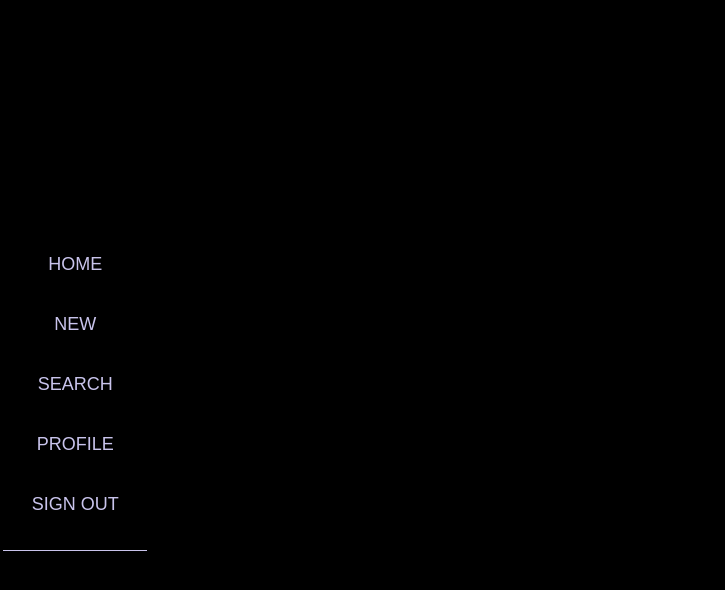
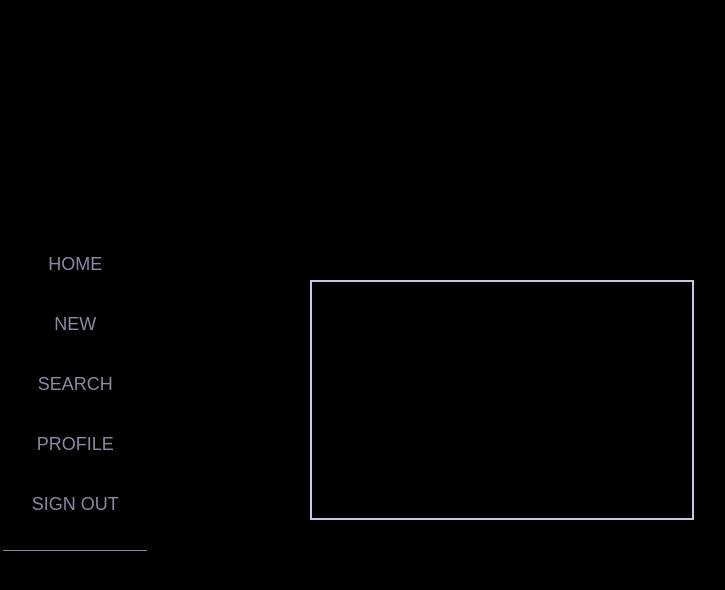
Before and after one commit to brunobaronims/aform, a Next.js app in the folder client/: page /home in a window 1280 px wide. Both pictures are taken after a click on the button "NEW". Shown: the top 590 px of the page, without its empty margins (138-863 px from the left). Built offline with nearby package versions, Linux system fonts and the light colour scheme; no server answers; a web font is replaced by a local one.

Commit message:
Update deploy.yml

```diff
--- a/client/src/app/home/page.tsx
+++ b/client/src/app/home/page.tsx
@@ -4,6 +4,10 @@ import { getAuth, signOut } from 'firebase/auth';
 import { useRouter } from 'next/navigation';
 import { app } from '@/providers/Firebase';
 import { AppRouterInstance } from 'next/dist/shared/lib/app-router-context';
+
+import PostModal from '@/components/postModal';
+import { useState } from 'react';
+import { createPortal } from 'react-dom';
 
 async function firebaseSignOut(router: AppRouterInstance) {
   const auth = getAuth(app);
@@ -18,15 +22,20 @@ async function firebaseSignOut(router: AppRouterInstance) {
 
 export default function Home() {
   const router = useRouter();
+  const [postModalOpen, setPostModalOpen] = useState(false);
 
   return (
     <div className='flex flex-row'>
+      {postModalOpen && createPortal(<PostModal handleClick={() => setPostModalOpen(false)}/>, document.body)}
       <section className='h-screen w-1/3'>
         <ul className='flex h-full flex-col items-center justify-center'>
           <button className='mb-8 w-fit font-secondary text-lg font-normal text-violet transition-colors hover:text-white'>
             HOME
           </button>
-          <button className='mb-8 w-fit font-secondary text-lg font-normal text-violet transition-colors hover:text-white'>
+          <button
+            className='mb-8 w-fit font-secondary text-lg font-normal text-violet transition-colors hover:text-white'
+            onClick={() => setPostModalOpen(true)}
+          >
             NEW
           </button>
           <button className='mb-8 w-fit font-secondary text-lg font-normal text-violet transition-colors hover:text-white'>
@@ -41,7 +50,7 @@ export default function Home() {
           >
             SIGN OUT
           </button>
-          <hr className='border-violet border-1 w-36'></hr>
+          <hr className='border-1 w-36 border-violet'></hr>
         </ul>
       </section>
       <section className='h-screen w-1/3'></section>
--- /dev/null
+++ b/client/src/components/postModal.tsx
@@ -0,0 +1,24 @@
+import { Dispatch, SetStateAction, useState } from 'react';
+import * as z from 'zod';
+
+const postSchema = z.string().min(1, 'Say something cool').trim();
+
+export default function PostModal({
+  handleClick: handleClick
+}: {
+  handleClick: Dispatch<SetStateAction<boolean>>;
+}) {
+  return (
+    <div className='relative z-50'>
+      <div className='fixed inset-0 bg-black/30' aria-hidden='true' />
+      <div
+        className='fixed inset-0 flex w-screen items-center justify-center p-4'
+        onClick={() => handleClick(false)}
+      >
+        <div className='mx-auto h-60 w-96 border-violet border-2 bg-black/80 drop-shadow-md'>
+
+        </div>
+      </div>
+    </div>
+  );
+}
```
